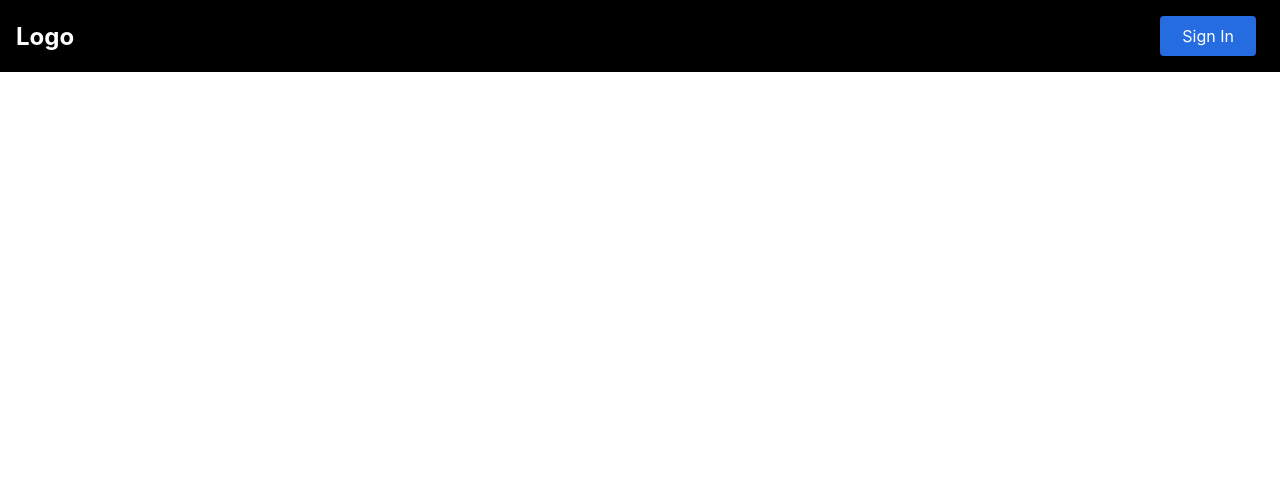
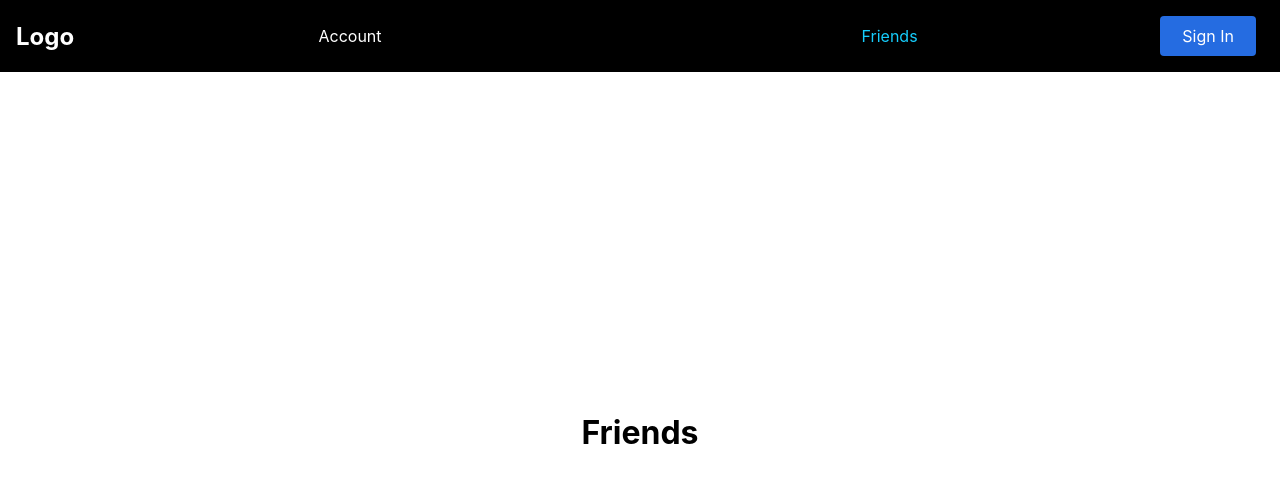
Before and after one commit to uofa-cmput404/404f23project-who-will, a React (Create React App) app in the folder SocialDistribution/FrontEnd/social-distribution/: page /friends in a window 1280 px wide. Shown: the top 482 px of the page. Built offline with nearby package versions, Linux system fonts and the light colour scheme.

Commit message:
minor changes (working on search)

```diff
--- a/SocialDistribution/FrontEnd/social-distribution/src/App.js
+++ b/SocialDistribution/FrontEnd/social-distribution/src/App.js
@@ -4,6 +4,7 @@ import NavBar from './Components/NavBar/index';
 import { BrowserRouter as Router, Routes, Route } from 'react-router-dom';
 import Home from './pages/Home';
 import Account from './pages/Account';
+import Friends from './pages/Friends';
 function App() {
   return (
     <Router>
@@ -11,6 +12,7 @@ function App() {
       <Routes>
         <Route path='/' exact Component={Home} />
         <Route path='/account' Component={Account}/>
+        <Route path='/friends' Component={Friends}/>
       </Routes>
     </Router>
   );
--- a/SocialDistribution/FrontEnd/social-distribution/src/Components/NavBar/NavBarElements.jsx
+++ b/SocialDistribution/FrontEnd/social-distribution/src/Components/NavBar/NavBarElements.jsx
@@ -30,13 +30,15 @@ export const NavLink = styled(Link)`
     display: flex;
     align-items: center;
     text-decoration: none;
-    padding: 0.1rem;
+    padding: 0 15rem;
     height: 100%;
     cursor: pointer;
     &.active{
         color: #15cdfc;
     }
 `;
+
+
 
 export const Bars = styled(FaBars)`
     display: none;
@@ -56,7 +58,6 @@ export const Bars = styled(FaBars)`
 export const NavMenu = styled.div`
     display: flex;
     align-items: center;
-    margin-left: -1400px;
 
     @media screen and (max-width:768px) {
         display: none;
--- a/SocialDistribution/FrontEnd/social-distribution/src/Components/NavBar/index.jsx
+++ b/SocialDistribution/FrontEnd/social-distribution/src/Components/NavBar/index.jsx
@@ -8,6 +8,7 @@ import {
     NavBtnLink,
     NavLogo,
 } from './NavBarElements';
+
 
 const NavBar = () => {
   return (
@@ -21,10 +22,14 @@ const NavBar = () => {
                 <NavLink to="/account" activeStyle>
                     Account
                 </NavLink>
+                <NavLink to="/friends" activeStyle>
+                    Friends
+                </NavLink>
             </NavMenu>
             <NavBtn>
                 <NavBtnLink to='/signin'>Sign In</NavBtnLink>
             </NavBtn>
+
         </Nav>
     </>
   )
--- /dev/null
+++ b/SocialDistribution/FrontEnd/social-distribution/src/pages/Friends.jsx
@@ -0,0 +1,15 @@
+import React from "react";
+
+const Friends = () => {
+    return(
+        <div style={{
+            display: 'flex',
+            justifyContent: 'center',
+            alignItems: 'center',
+            height: '90vh'
+        }}>
+            <h1>Friends</h1>
+        </div>
+    );
+};
+export default Friends;
```
Also changed, not shown: 1 other file (tests, documents, lock files or other folders).
